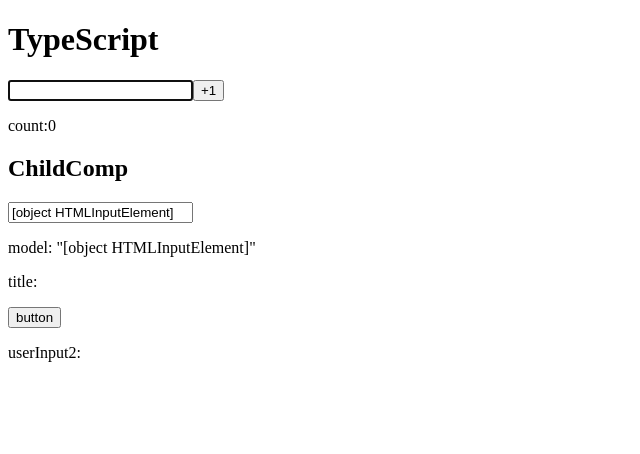
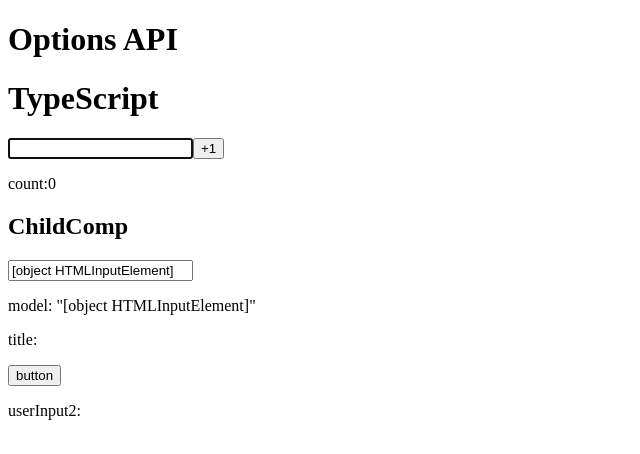
Before and after one commit to reo0306/vue-practise, a Vue app in the folder vue-typescript-lesson/: page / in a window 1280 px wide. Shown: the top 454 px of the page, without its empty margins (0-640 px from the left). Built offline with nearby package versions, Linux system fonts and the light colour scheme; the HTML template or start-up script is replaced by a standard one.

Commit message:
add Options API

```diff
--- a/vue-typescript-lesson/src/App.vue
+++ b/vue-typescript-lesson/src/App.vue
@@ -22,9 +22,26 @@ onMounted(() => {
 //const courseTitle = ref('vue.js course')
 
 const userInput2 = ref('')
+
+/*
+// Options API
+export default {
+  data() {
+    return {
+      count5: 0
+    }
+  },
+  methods: {
+    countUp() {
+      this.count5++
+    }
+  }
+}*/
 </script>
 
 <template>
+  <h1>Options API</h1>
+
   <h1>TypeScript</h1>
   <input ref="user-input" type="text" />
   <button @click="countUp">+1</button>
```
